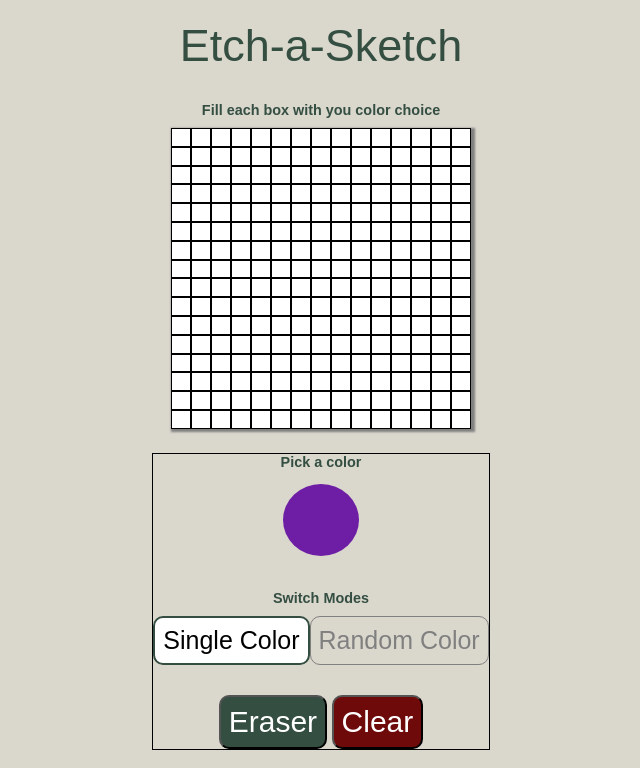
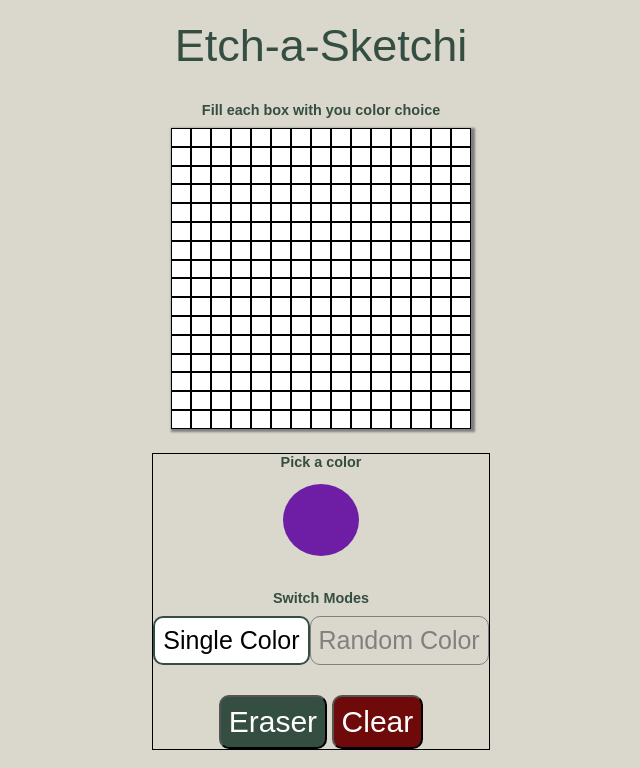
Before and after one commit to Zandarh/etch_a_sketch, a plain HTML site: page index.html in a window 1280 px wide. Shown: the top 768 px of the page, without its empty margins (319-959 px from the left). Drawn offline with Linux system fonts and the light colour scheme.

Commit message:
Heading updated

```diff
--- a/index.html
+++ b/index.html
@@ -11,7 +11,7 @@
     <div class="container">
         <div class="right">
             <div class="heading">
-                <h1>Etch-a-Sketch</h1>
+                <h1>Etch-a-Sketchi</h1>
             </div>
             <h3>Fill each box with you color choice</h3>
             <div class="sketchDiv">
```
